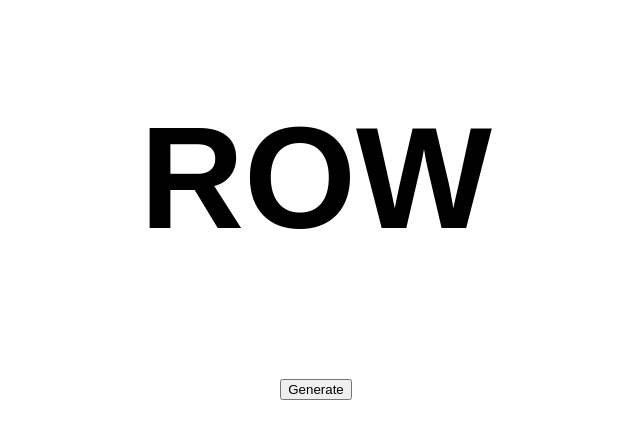
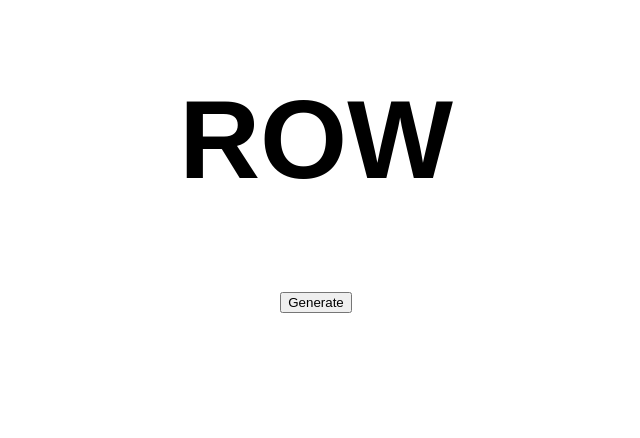
Before and after one commit to shaleah22/norepeatrand, a plain HTML site: page index.html in a window 1280 px wide. Shown: the whole page, without its empty margins (324-964 px from the left). Drawn offline with Linux system fonts and the light colour scheme.

Commit message:
Update index.html

```diff
--- a/index.html
+++ b/index.html
@@ -15,7 +15,7 @@
     </style>
 </head>
 <body>
-    <h1 style="font-size:900%;">ROW
+    <h1 style="font-size:700%;">ROW
 
     <div id="output"></div>
     <button onclick="generateRandomNumber()">Generate</button>
```
